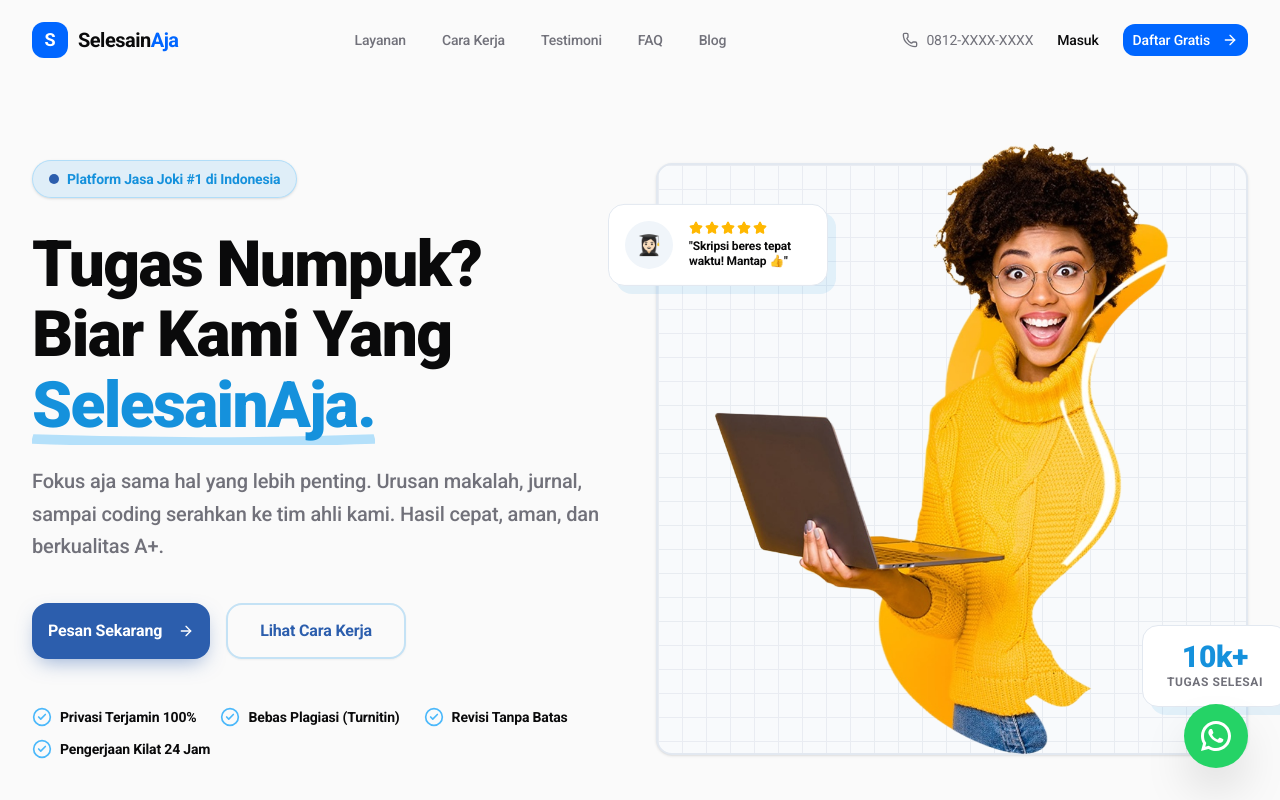
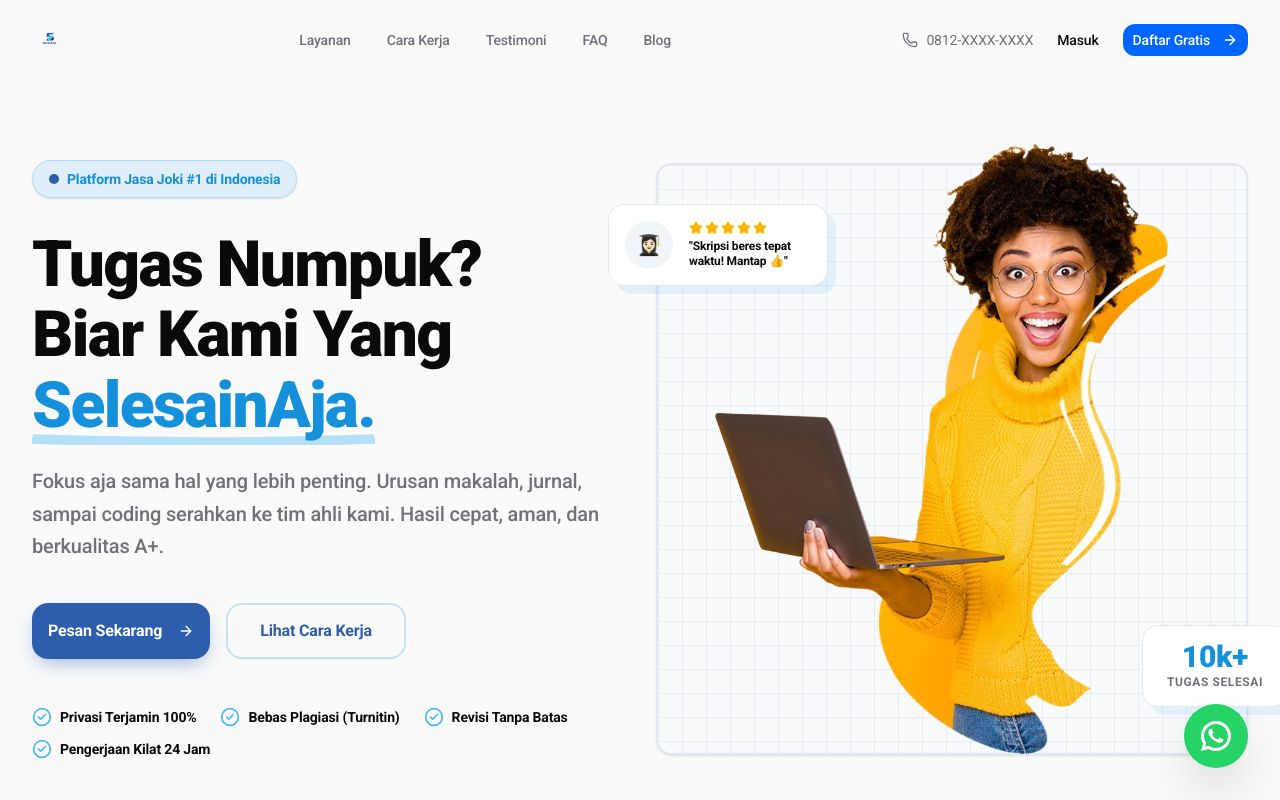
Before and after one commit to ISOLCODING/SelesainAJa, a Next.js app: page / in a window 1280 px wide. Shown: the top 800 px of the page. Built offline with nearby package versions, Linux system fonts and the light colour scheme.

Commit message:
feat(ui): implement official logo in Header and Footer

```diff
--- a/src/components/layout/Footer.tsx
+++ b/src/components/layout/Footer.tsx
@@ -1,6 +1,7 @@
 "use client"
 
 import Link from "next/link"
+import Image from "next/image"
 import { motion } from "framer-motion"
 import { Mail, Phone, MapPin, ArrowUpRight, Send } from "lucide-react"
 import { services } from "@/lib/constants"
@@ -107,11 +108,14 @@ export function Footer() {
 
           {/* Brand Column */}
           <div className="lg:col-span-4">
-            <Link href="/" className="inline-flex items-center gap-3 mb-5">
-              <div className="w-10 h-10 bg-gradient-to-br from-[#1591DC] to-[#2C5EAD] rounded-xl flex items-center justify-center shadow-lg shadow-[#1591DC]/30">
-                <span className="text-white font-black text-lg">S</span>
-              </div>
-              <span className="font-black text-xl text-white tracking-tight">SelesainAja</span>
+            <Link href="/" className="inline-flex items-center group mb-6">
+              <Image
+                src="/images/Logo.png"
+                alt="SelesainAja Logo"
+                width={200}
+                height={50}
+                className="h-10 md:h-12 w-auto object-contain group-hover:scale-105 transition-transform origin-left brightness-0 invert"
+              />
             </Link>
             <p className="text-sm text-white/55 max-w-xs mb-6 leading-relaxed">
               Platform jasa pengerjaan tugas akademik profesional #1 Indonesia. Tim ahli, kualitas terjamin, harga transparan.
--- a/src/components/layout/Header.tsx
+++ b/src/components/layout/Header.tsx
@@ -3,6 +3,7 @@
 import { useState, useEffect } from "react"
 import Link from "next/link"
 import { usePathname } from "next/navigation"
+import Image from "next/image"
 import { Button } from "@/components/ui/button"
 import { Sheet, SheetContent, SheetTrigger, SheetTitle } from "@/components/ui/sheet"
 import { Menu, X, Phone, ArrowRight, ChevronDown } from "lucide-react"
@@ -40,13 +41,15 @@ export function Header() {
       <div className="container-custom">
         <div className="flex items-center justify-between h-16 lg:h-20">
           {/* Logo */}
-          <Link href="/" className="flex items-center gap-2.5 group shrink-0">
-            <div className="w-9 h-9 bg-[#0066FF] rounded-lg flex items-center justify-center group-hover:scale-105 transition-transform">
-              <span className="text-white font-bold text-lg">S</span>
-            </div>
-            <span className="font-bold text-xl tracking-tight text-[#0A0A0B]">
-              Selesain<span className="text-[#0066FF]">Aja</span>
-            </span>
+          <Link href="/" className="flex items-center group shrink-0 py-2">
+            <Image
+              src="/images/Logo.png"
+              alt="SelesainAja Logo"
+              width={180}
+              height={45}
+              priority
+              className="h-8 md:h-9 w-auto object-contain group-hover:scale-105 transition-transform origin-left"
+            />
           </Link>
 
           {/* Desktop Nav */}
```
